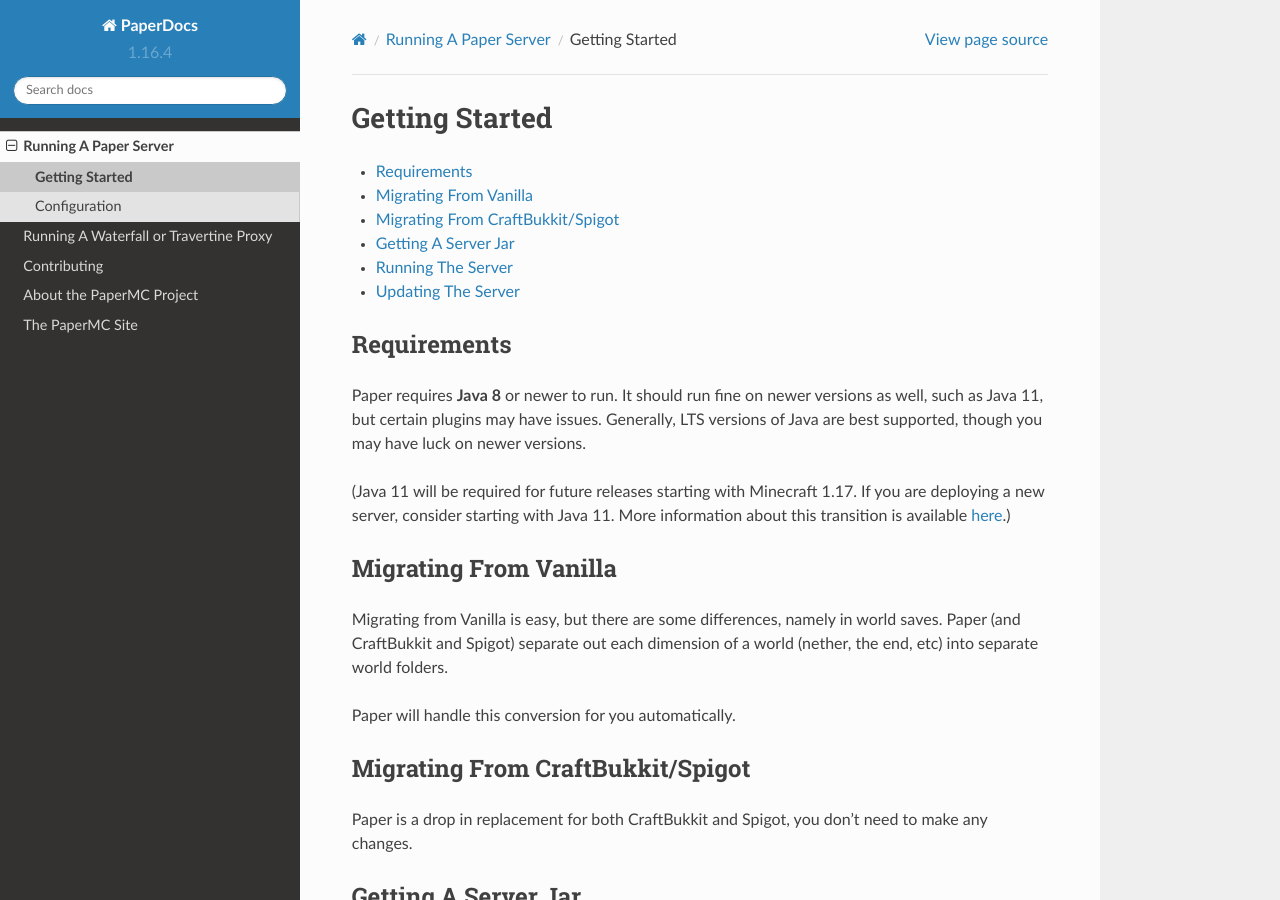
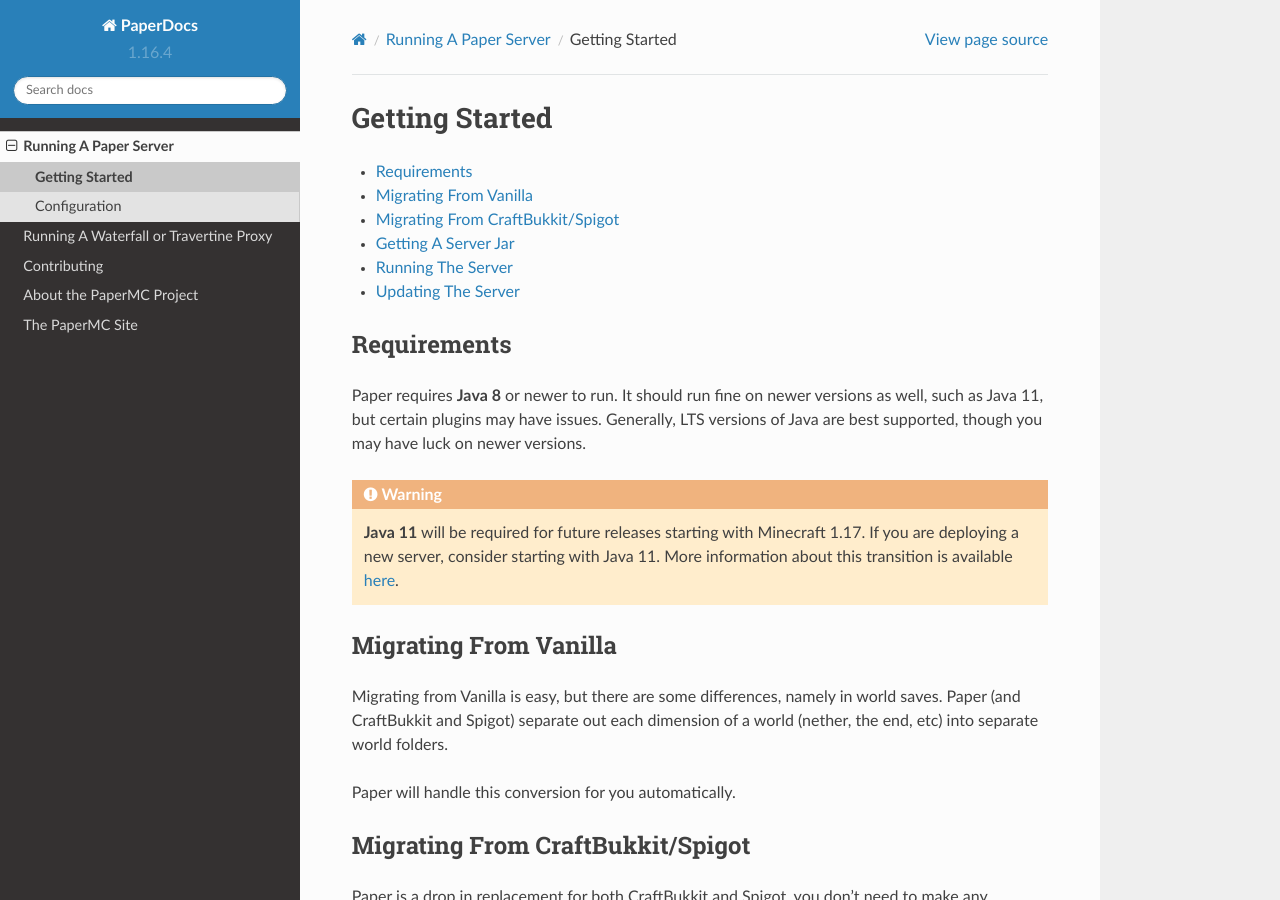
Before and after one commit to PaperMC/PaperDocs, a Sphinx documentation site: the page built from source/server/getting-started.rst, in a window 1280 px wide and 900 px high. Built offline with Sphinx 7.4.7 and the Read the Docs theme 2.0.0, drawn with Linux system fonts in a browser that asks for light colours; some of the changed lines change nothing that is shown.

Commit message:
Bump up to a warning given 1.17 is expected in the summer

```diff
--- a/source/server/getting-started.rst
+++ b/source/server/getting-started.rst
@@ -13,9 +13,10 @@
 as well, such as Java 11, but certain plugins may have issues. Generally, LTS
 versions of Java are best supported, though you may have luck on newer versions.
 
-(Java 11 will be required for future releases starting with Minecraft 1.17.
-If you are deploying a new server, consider starting with Java 11.
-More information about this transition is available `here <https://papermc.io/forums/t/java-11-mc-1-17-and-paper/>`_.)
+.. warning::
+  **Java 11** will be required for future releases starting with Minecraft 1.17.
+  If you are deploying a new server, consider starting with Java 11.
+  More information about this transition is available `here <https://papermc.io/forums/t/java-11-mc-1-17-and-paper/>`_.
 
 Migrating From Vanilla
 ~~~~~~~~~~~~~~~~~~~~~~
```
